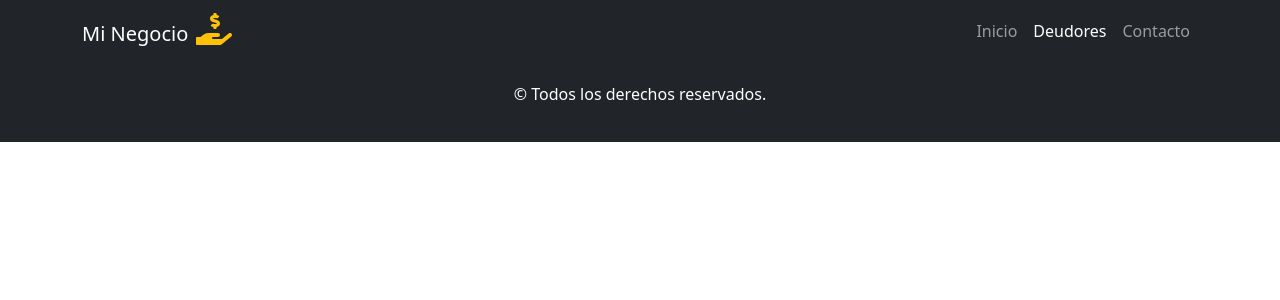
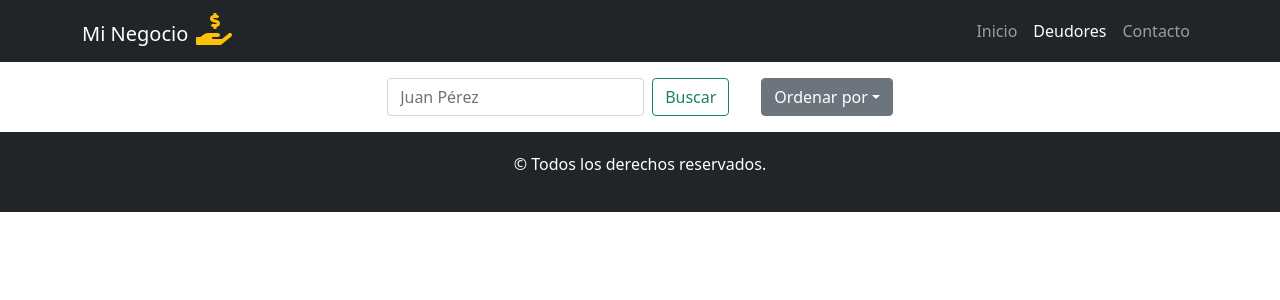
Before and after one commit to marcosihe/react-sdd, a React (Create React App) app: page /deudores in a window 1280 px wide. Shown: the top 300 px of the page. Built offline with nearby package versions, Linux system fonts and the light colour scheme.

Commit message:
Agregar maquetado de componentes de busqueda y ordenamiento en Debtors

```diff
--- /dev/null
+++ b/src/components/CustomersList.jsx
@@ -0,0 +1,12 @@
+import React from 'react'
+import styles from './css/CustomersList.module.css';
+
+const CustomersList = () => {
+    return (
+        <section>
+
+        </section>
+    )
+}
+
+export default CustomersList
--- a/src/components/Main.jsx
+++ b/src/components/Main.jsx
@@ -1,8 +1,8 @@
 import React from "react";
 import { Switch, Route } from "react-router-dom";
-import Inicio from "./pages/Inicio";
-import Deudores from "./pages/Deudores";
-import Contacto from "./pages/Contacto";
+import Home from "./pages/Home";
+import Debtors from "./pages/Debtors";
+import Contact from "./pages/Contact";
 import Error404 from "./pages/Error404";
 
 const Main = () => {
@@ -10,13 +10,13 @@ const Main = () => {
     <main>
       <Switch>
         <Route exact path="/">
-          <Inicio />
+          <Home />
         </Route>
         <Route exact path="/deudores">
-          <Deudores />
+          <Debtors />
         </Route>
         <Route exact path="/contacto">
-          <Contacto />
+          <Contact />
         </Route>
         <Route exact path="/*">
           <Error404 />
--- /dev/null
+++ b/src/components/Order.jsx
@@ -0,0 +1,22 @@
+import React from "react";
+import { Dropdown, DropdownButton } from "react-bootstrap";
+import styles from "./css/Order.module.css";
+
+const Order = () => {
+  return (
+    <div className={styles.orderDropdownButton}>
+      <DropdownButton
+        id="dropdown-basic-button"
+        title="Ordenar por"
+        variant="secondary"
+      >
+        <Dropdown.Item href="#/action-1">Alfabéticamente</Dropdown.Item>
+        <Dropdown.Item href="#/action-2">Mayor deuda</Dropdown.Item>
+        <Dropdown.Item href="#/action-3">Menor deuda</Dropdown.Item>
+        <Dropdown.Item href="#/action-4">Última modificación</Dropdown.Item>
+      </DropdownButton>
+    </div>
+  );
+};
+
+export default Order;
--- /dev/null
+++ b/src/components/Search.jsx
@@ -0,0 +1,23 @@
+import React from "react";
+import { Form, FormControl, Button } from "react-bootstrap";
+import styles from "./css/Search.module.css";
+
+const Search = () => {
+  return (
+    <section>
+      <div className={styles.debtorsSearchingForm}>
+        <Form className="d-flex">
+          <FormControl
+            type="search"
+            placeholder="Juan Pérez"
+            className={styles.searchingInput}
+            aria-label="Search"
+          />
+          <Button variant="outline-success">Buscar</Button>
+        </Form>
+      </div>
+    </section>
+  );
+};
+
+export default Search;
--- /dev/null
+++ b/src/components/css/Debtors.module.css
@@ -0,0 +1,6 @@
+.searchingSection {
+    display: flex;
+    flex-wrap: wrap;
+    justify-content: center;
+    align-items: center;
+}
--- /dev/null
+++ b/src/components/css/Order.module.css
@@ -0,0 +1,9 @@
+.orderDropdownButton {
+    margin: 1rem;
+}
+
+@media screen and (max-width: 768px) {
+    .orderDropdownButton {
+        margin: 0.25rem;
+    }
+}
--- /dev/null
+++ b/src/components/css/Search.module.css
@@ -0,0 +1,13 @@
+.debtorsSearchingForm {
+    margin: 1rem;
+}
+
+.searchingInput {
+    margin-right: 0.5rem;
+}
+
+@media screen and (max-width: 768px) {
+    .debtorsSearchingForm {
+        margin: 0.5rem;
+    }
+}
--- a/src/components/pages/Deudores.jsx
+++ b/src/components/pages/Contact.jsx
@@ -1,6 +1,6 @@
 import React from 'react'
 
-const Deudores = () => {
+const Contact = () => {
     return (
         <section>
 
@@ -8,4 +8,4 @@ const Deudores = () => {
     )
 }
 
-export default Deudores
+export default Contact
--- a/src/components/pages/Contacto.jsx
+++ /dev/null
@@ -1,11 +0,0 @@
-import React from 'react'
-
-const Contacto = () => {
-    return (
-        <section>
-
-        </section>
-    )
-}
-
-export default Contacto
--- /dev/null
+++ b/src/components/pages/Debtors.jsx
@@ -0,0 +1,21 @@
+import React from "react";
+import { Container } from "react-bootstrap";
+import CustomersList from "../CustomersList";
+import Search from '../Search';
+import Order from '../Order';
+import styles from '../css/Debtors.module.css';
+
+
+const Debtors = () => {
+  return (
+    <Container>
+      <section className={styles.searchingSection}>
+        <Search/>
+        <Order/>
+      </section>
+      <CustomersList/>
+    </Container>
+  );
+};
+
+export default Debtors;
--- a/src/components/pages/Inicio.jsx
+++ b/src/components/pages/Home.jsx
@@ -1,6 +1,6 @@
 import React from 'react'
 
-const Inicio = () => {
+const Home = () => {
     return (
         <main>
 
@@ -8,4 +8,4 @@ const Inicio = () => {
     )
 }
 
-export default Inicio
+export default Home
```
Also changed, not shown: src/components/css/CustomersList.module.css (added).
